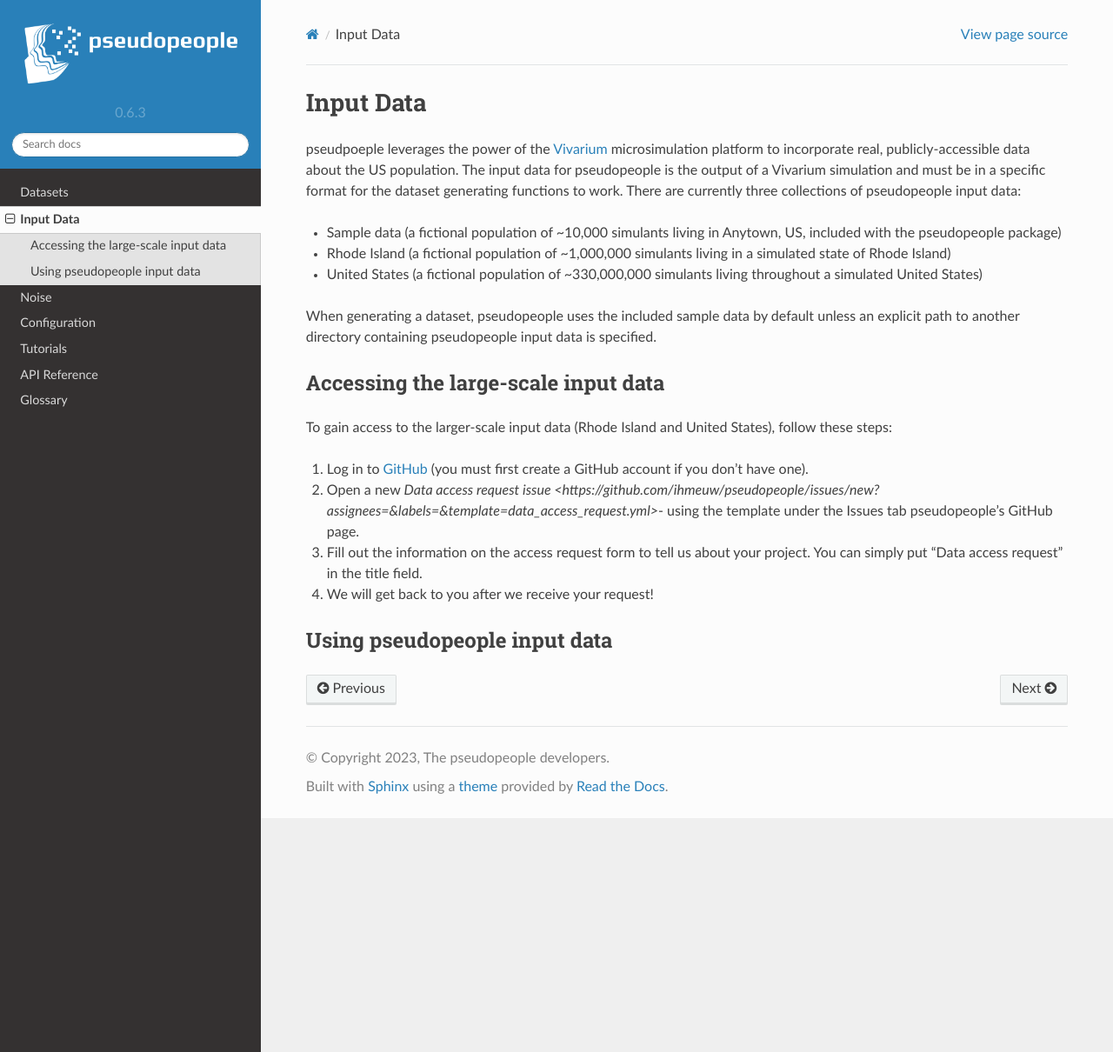
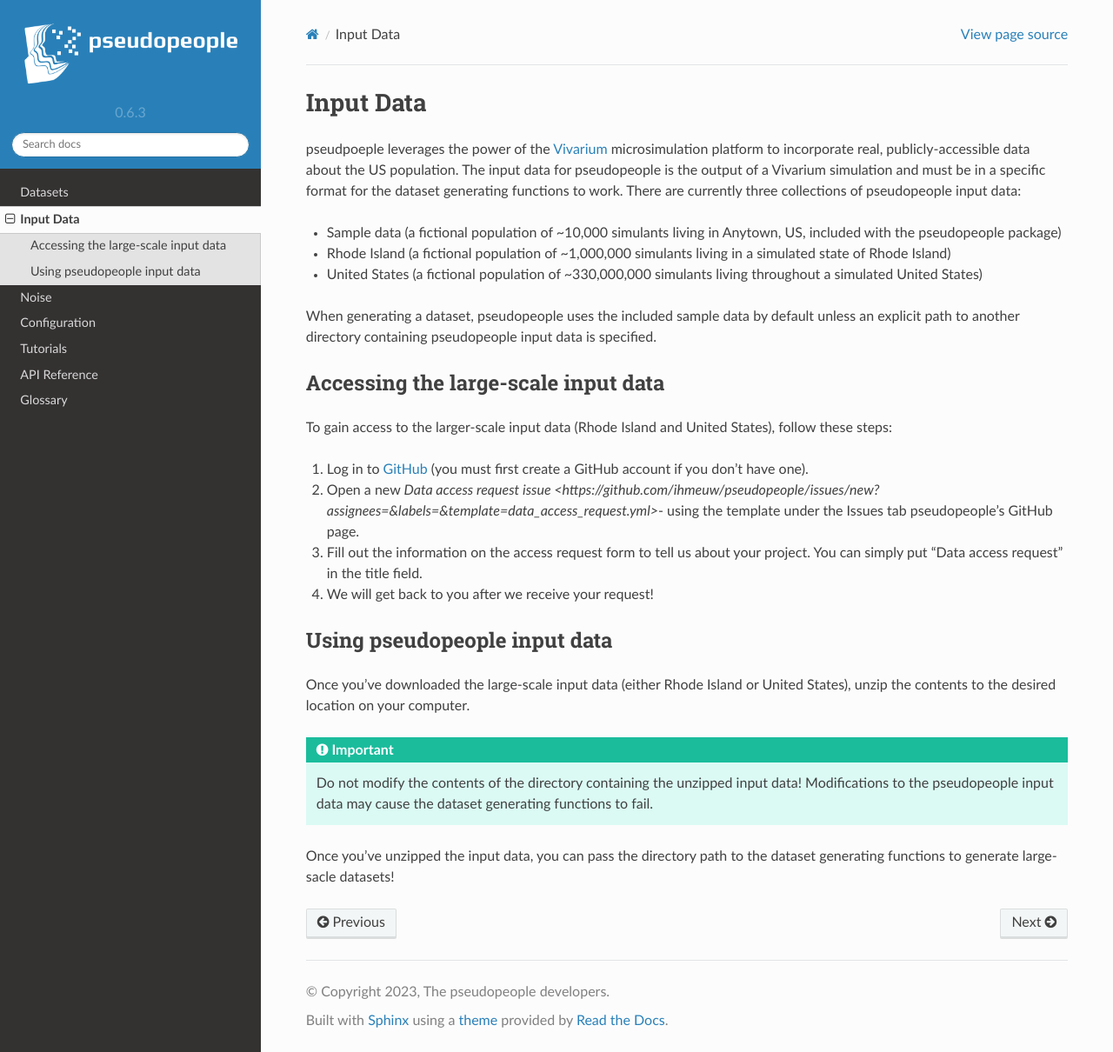
Before and after one commit to ihmeuw/pseudopeople, a Sphinx documentation site: the page built from docs/source/input_data/index.rst, in a window 1280 px wide and 1210 px high. Shown: the whole window at 87% size. Built offline with Sphinx 7.4.7 and the Read the Docs theme 2.0.0, drawn with Linux system fonts in a browser that asks for light colours.

Commit message:
describe how to use the data, and autoflow

```diff
--- a/docs/source/input_data/index.rst
+++ b/docs/source/input_data/index.rst
@@ -4,19 +4,26 @@
 Input Data
 ==========
 
-pseudpoeple leverages the power of the `Vivarium <https://vivarium.readthedocs.io/en/latest/>`_ microsimulation platform to incorporate real, publicly-accessible data about the US population. The input data for pseudopeople is the output of a Vivarium simulation and must be in a specific format for the dataset generating functions to work.
-There are currently three collections of pseudopeople input data:
+pseudpoeple leverages the power of the `Vivarium
+<https://vivarium.readthedocs.io/en/latest/>`_ microsimulation platform to
+incorporate real, publicly-accessible data about the US population. The input
+data for pseudopeople is the output of a Vivarium simulation and must be in a
+specific format for the dataset generating functions to work. There are
+currently three collections of pseudopeople input data:
 
 - Sample data (a fictional population of ~10,000 simulants living in Anytown, US, included with the pseudopeople package)
 - Rhode Island (a fictional population of ~1,000,000 simulants living in a simulated state of Rhode Island)
 - United States (a fictional population of ~330,000,000 simulants living throughout a simulated United States)
 
-When generating a dataset, pseudopeople uses the included sample data by default unless an explicit path to another directory containing pseudopeople input data is specified.
+When generating a dataset, pseudopeople uses the included sample data by default
+unless an explicit path to another directory containing pseudopeople input data
+is specified.
 
 Accessing the large-scale input data
 ------------------------------------
 
-To gain access to the larger-scale input data (Rhode Island and United States), follow these steps:
+To gain access to the larger-scale input data (Rhode Island and United States),
+follow these steps:
 
 #. Log in to `GitHub <https://github.com/>`_ (you must first create a GitHub account if you don't have one).
 #. Open a new `Data access request issue <https://github.com/ihmeuw/pseudopeople/issues/new?assignees=&labels=&template=data_access_request.yml>`- using the template under the Issues tab pseudopeople's GitHub page.
@@ -25,3 +32,15 @@
 
 Using pseudopeople input data
 -----------------------------
+
+Once you've downloaded the large-scale input data (either Rhode Island or United
+States), unzip the contents to the desired location on your computer.
+
+.. important::
+
+  Do not modify the contents of the directory containing the unzipped input
+  data! Modifications to the pseudopeople input data may cause the dataset
+  generating functions to fail.
+
+Once you've unzipped the input data, you can pass the directory path to the
+dataset generating functions to generate large-sacle datasets!
```
